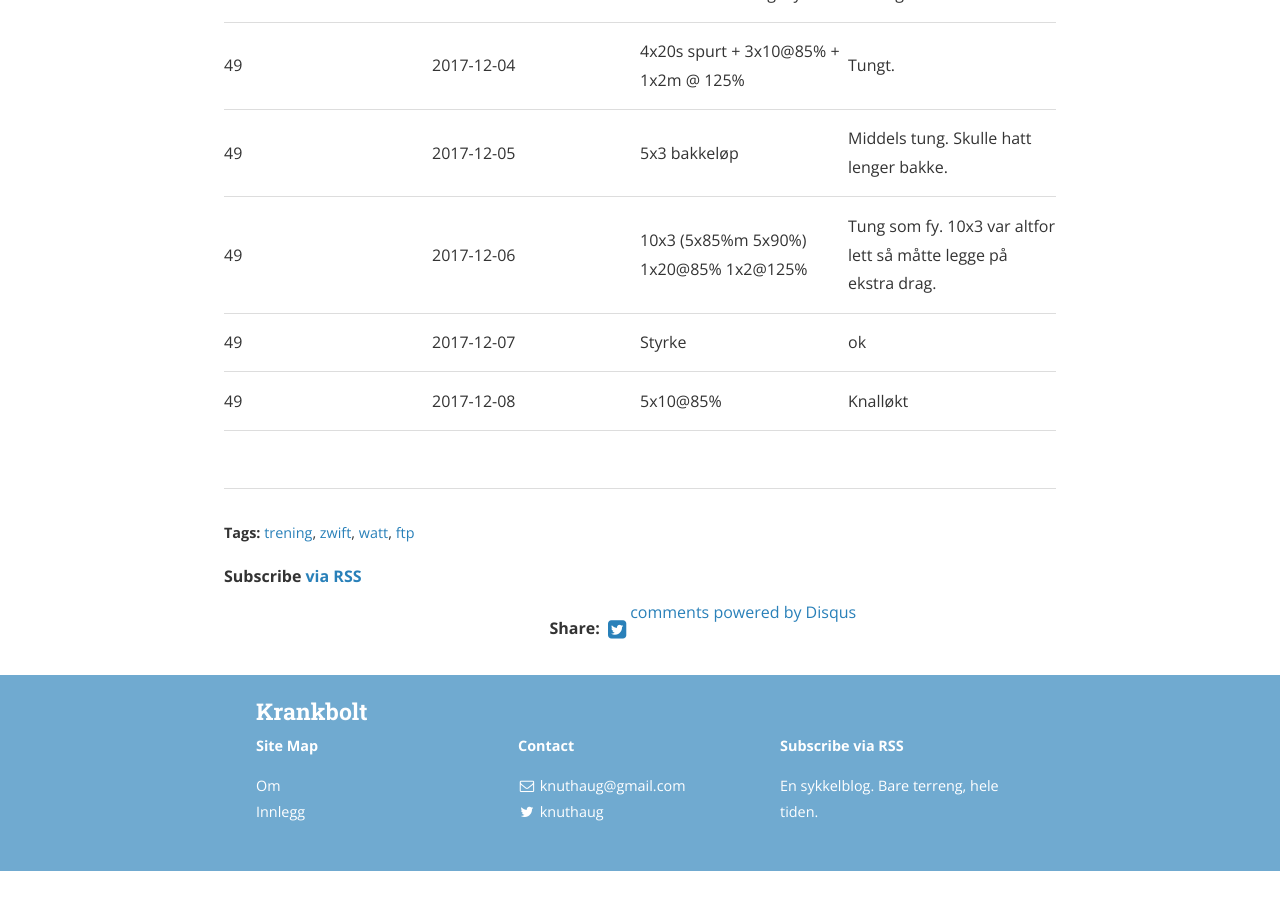
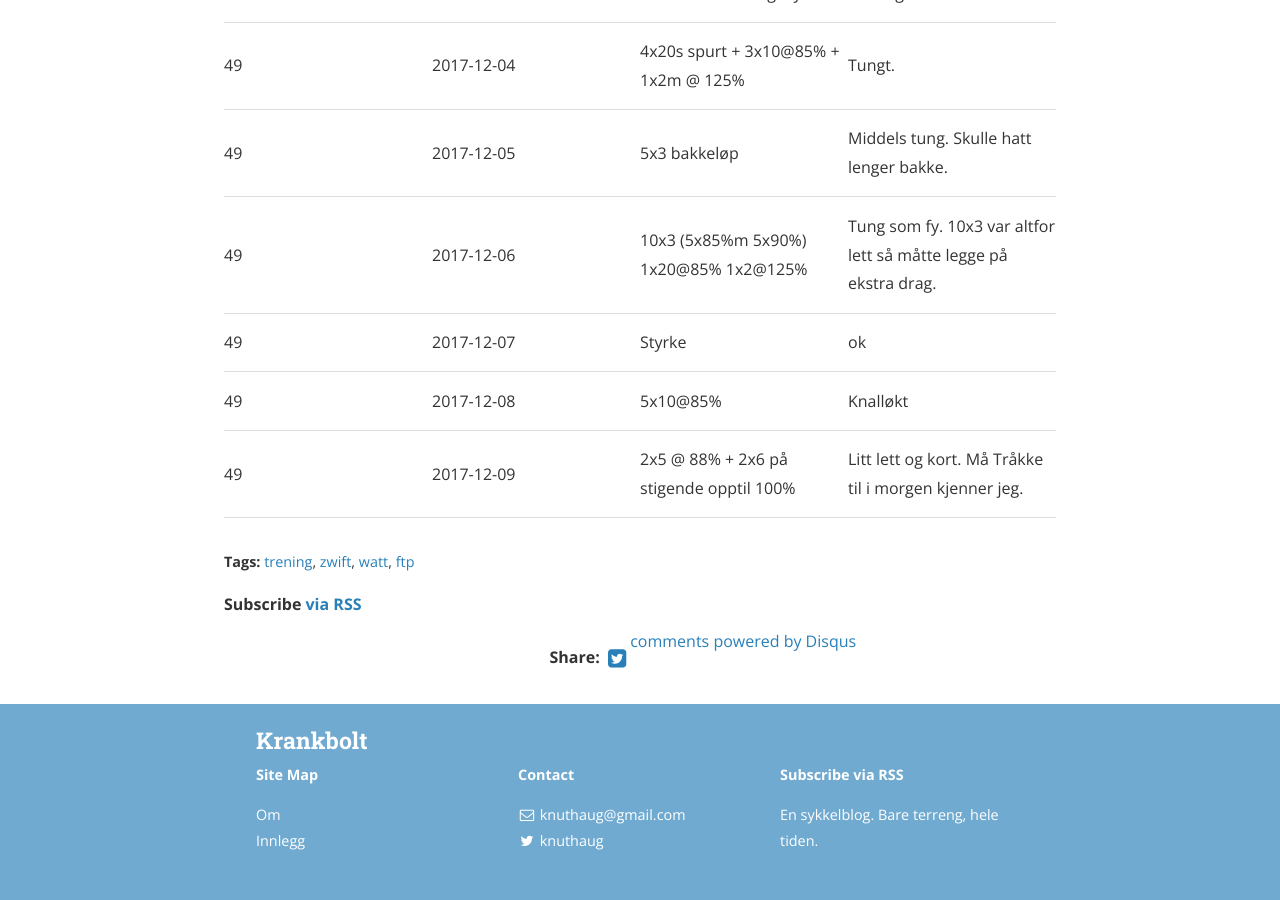
Before and after one commit to knuthaug/krankbolt, a Jekyll site: the page built from _posts/2017-12-01-prosjekt-ftp.markdown, in a window 1280 px wide and 900 px high, scrolled down 1550 px. Built offline with Jekyll 4.4.1, drawn with Linux system fonts in a browser that asks for light colours; nearby versions of some CDN libraries; comment, search, counter and statistics services are not loaded; a style sheet for code colours, icons or effects is not loaded; before the commit the page ends 2421 px from its top, so only the background shows below that.

Commit message:
updated ftp-post

```diff
--- a/_posts/2017-12-01-prosjekt-ftp.markdown
+++ b/_posts/2017-12-01-prosjekt-ftp.markdown
@@ -30,4 +30,4 @@ Så da endte det opp med en plan om å stort sett følge klubbens treningsprogra
 |49| 2017-12-06 | 10x3 (5x85%m 5x90%) 1x20@85% 1x2@125%                                     | Tung som fy. 10x3 var altfor lett så måtte legge på ekstra drag.  |
 |49| 2017-12-07 | Styrke | ok |
 |49  | 2017-12-08 | 5x10@85% | Knalløkt |
-| | | |
+|49 | 2017-12-09| 2x5 @ 88% + 2x6 på stigende opptil 100% | Litt lett og kort. Må Tråkke til i morgen kjenner jeg.  |
```
